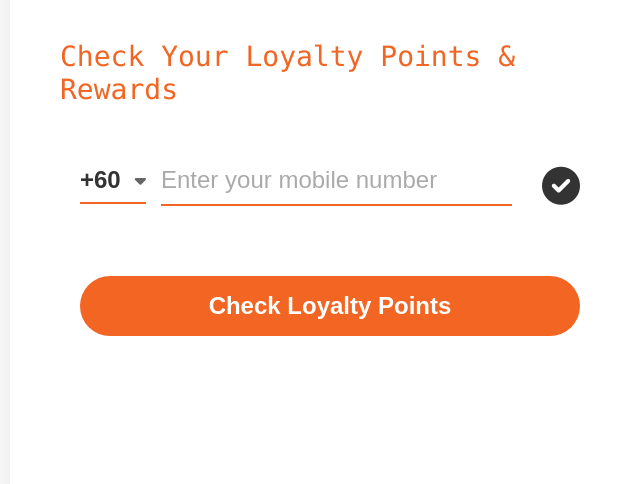
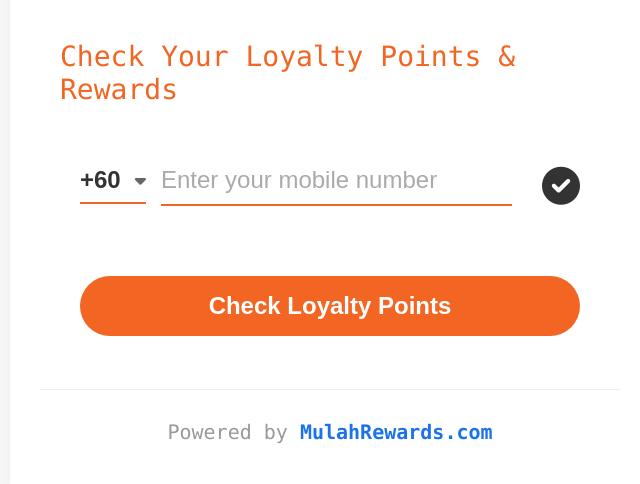
Before and after one commit to Ismailabdullahi1/Full-stack--Ass--MULAH-ismail, a plain HTML site: page index.html in a window 1280 px wide. Shown: the part 316-800 px from the top of the page, without its empty margins (310-950 px from the left). Drawn offline with nearby package versions, Linux system fonts and the light colour scheme.

Commit message:
Update style.css

```diff
--- a/style.css
+++ b/style.css
@@ -20,20 +20,16 @@ body {
 
 .container {
     width: 640px;
-    height: 1136px;
+    min-height: 100vh; /* full screen height, flexible */
     background-color: #ffffff;
     box-shadow: 0 4px 15px rgba(0, 0, 0, 0.05);
     display: flex;
     flex-direction: column;
     justify-content: space-between;
     padding: 40px 30px;
-    overflow-y: auto;
-    overflow-x: hidden;
+    overflow: hidden;
     position: relative;
-    flex-shrink: 0;
-    flex-grow: 0;
 }
-
 .header {
     text-align: center;
     margin-bottom: 50px;
```
